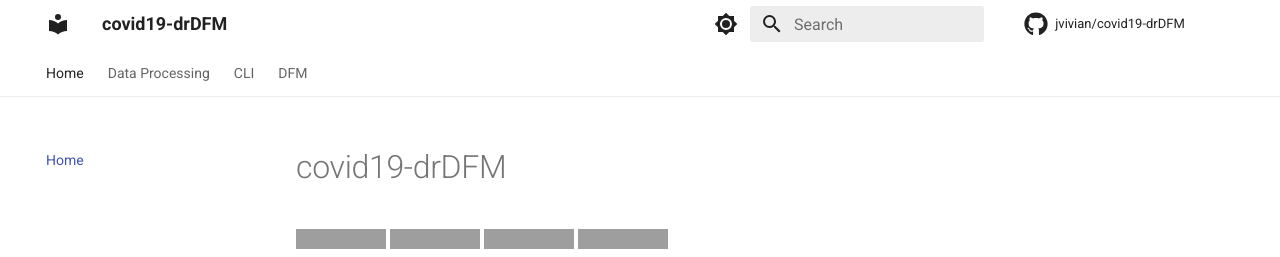
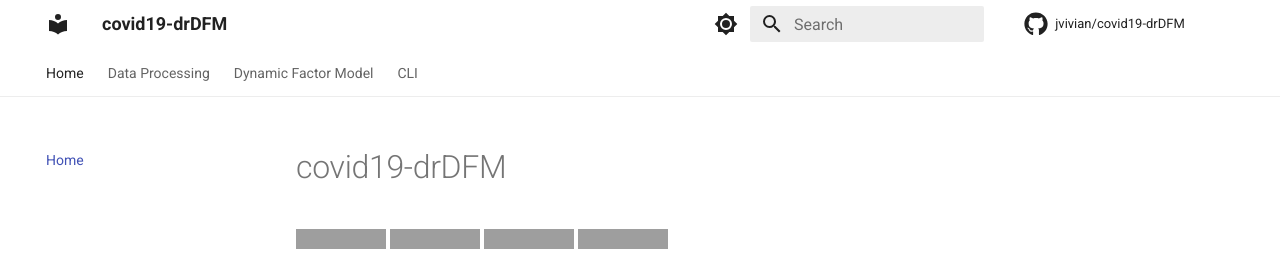
Before and after one commit to jvivian/DFMDash, an MkDocs documentation site: the page built from docs/index.md, in a window 1280 px wide. Shown: the top 257 px of the page. Built offline with MkDocs 1.6.1 and Material for MkDocs 9.7.7, drawn with Linux system fonts in a browser that asks for light colours; comment, search, counter and statistics services are not loaded; grey boxes are pictures that could not be loaded.

Commit message:
Update docs

```diff
--- a/mkdocs.yml
+++ b/mkdocs.yml
@@ -10,8 +10,8 @@ copyright: Maintained by <a href="https://jvivian.github.io/">jvivian</a>.
 nav:
   - Home: index.md
   - Data Processing: processing.md
+  - Dynamic Factor Model: dfm.md
   - CLI: cli.md
-  - DFM: dfm.md
 plugins:
   - search
   - mkdocstrings
```
